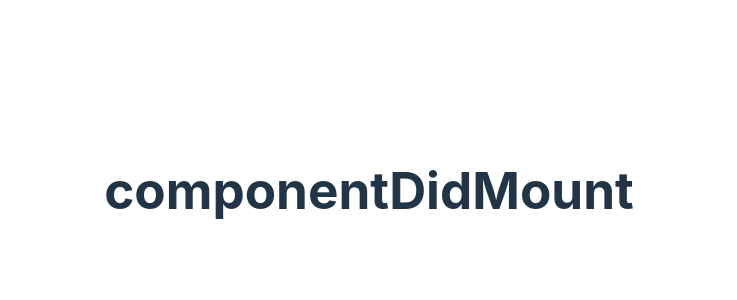
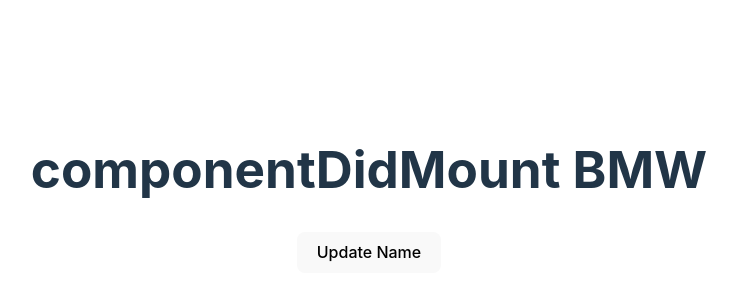
Before and after one commit to Bhanu-Partap/react-learnings-with-vite, a React (Vite) app in the folder my-first-react-app/: page / in a window 1280 px wide. Shown: the part 210-510 px from the top of the page, without its empty margins (271-1008 px from the left). Built offline with nearby package versions, Linux system fonts and the light colour scheme.

Commit message:
States Changed

```diff
--- a/my-first-react-app/src/Components/ComponentDidMount.jsx
+++ b/my-first-react-app/src/Components/ComponentDidMount.jsx
@@ -3,7 +3,9 @@ import React from 'react'
 export default class ComponentDidMount extends React.Component {
     constructor() {
         super()
-        console.warn("Constructor");
+        this.state={
+            name:"BMW"
+        }
     }
     componentDidMount() {
         console.warn("ComponentDidMount");
@@ -12,7 +14,8 @@ export default class ComponentDidMount extends React.Component {
         console.warn("Render");
         return (
             <div className="Component">
-                <h1>componentDidMount</h1>
+                <h1>componentDidMount {this.state.name}</h1>
+                <button onClick={()=>this.setState({name:"Lamborghini"})}>Update Name</button>
             </div>
         )
     }
```
